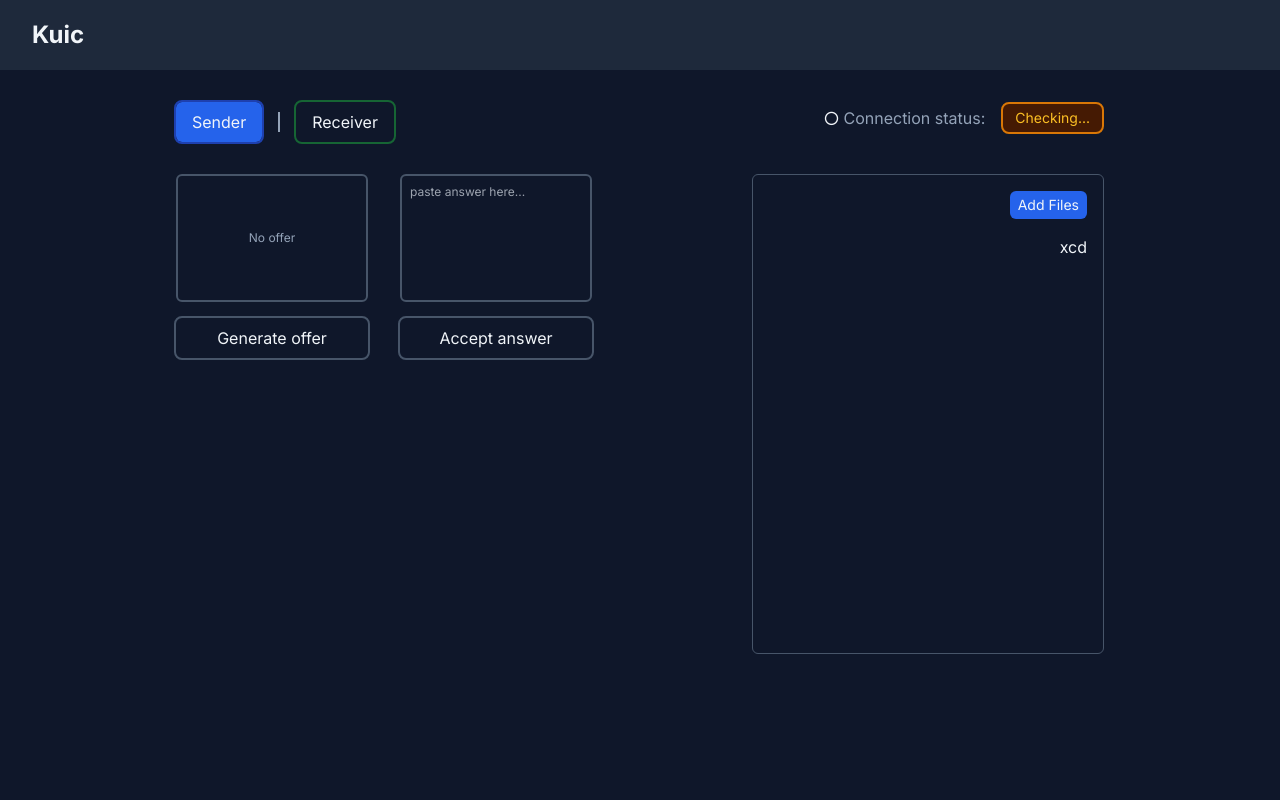
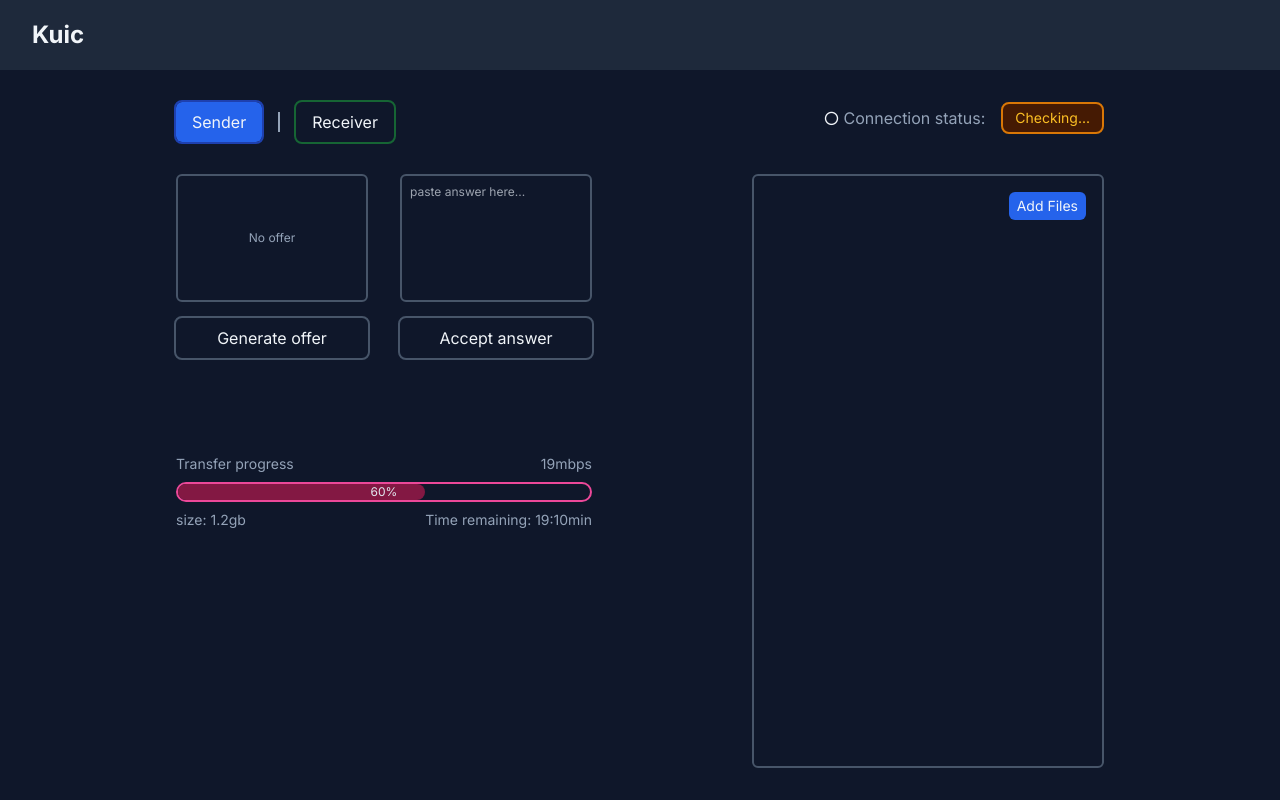
Before and after one commit to kennizen/kuic, a Next.js app: page /application in a window 1280 px wide. Built offline with nearby package versions, Linux system fonts and the light colour scheme.

Commit message:
added progress bar component

```diff
--- /dev/null
+++ b/src/app/application/FileCard.tsx
@@ -0,0 +1,34 @@
+import { formatBytes } from "@/utils/funtions";
+
+interface IProps {
+  name: string;
+  type: string;
+  size: number;
+}
+
+const FileCard = ({ name, size, type }: IProps) => {
+  return (
+    <div className="flex items-center p-3 pr-2 bg-slate-800 w-full rounded-md gap-3 justify-between">
+      <div className="overflow-hidden">
+        <p className="text-sm whitespace-nowrap overflow-hidden text-ellipsis" title={name}>
+          {name}
+        </p>
+        <div className="flex items-center gap-2">
+          <p className="text-xs text-slate-400">{type},</p>
+          <p className="text-xs text-slate-400">{formatBytes(size)}</p>
+        </div>
+      </div>
+      <div className="flex items-center gap-2">
+        <div className="h-[20px] w-[2px] bg-slate-400"></div>
+        <div>
+          <button className="hover:bg-slate-600 rounded-full w-8 h-8 flex items-center justify-center transition-colors active:bg-slate-700">
+            <i className="ri-send-plane-line"></i>
+            {/* <i className="ri-loader-4-line"></i> */}
+          </button>
+        </div>
+      </div>
+    </div>
+  );
+};
+
+export default FileCard;
--- a/src/app/application/FilePicker.tsx
+++ b/src/app/application/FilePicker.tsx
@@ -37,7 +37,7 @@ const FilePicker = ({ children, onFiles }: IProps) => {
   }
 
   return (
-    <div className="w-[22rem] border border-slate-600 h-[30rem] rounded-md overflow-auto p-4 flex flex-col items-end gap-4">
+    <div className="w-[22rem] border-2 border-slate-600 flex-1 rounded-md overflow-auto p-4 flex flex-col items-end gap-4">
       <button
         onClick={handleAddFiles}
         className="px-2 py-1 rounded-md bg-blue-600 text-sm hover:bg-blue-700 transition-colors"
--- /dev/null
+++ b/src/app/application/ProgressBar.tsx
@@ -0,0 +1,20 @@
+const ProgressBar = () => {
+  return (
+    <div className="flex flex-col gap-2">
+      <div className="flex items-end justify-between">
+        <p className="text-sm text-slate-400">Transfer progress</p>
+        <p className="text-sm text-slate-400">19mbps</p>
+      </div>
+      <div className="border-2 border-pink-500 h-5 rounded-full relative">
+        <div className="w-[60%] bg-pink-900 h-full rounded-full"></div>
+        <p className="absolute text-[12px] text-slate-200 top-1/2 left-1/2 translate-x-[-50%] translate-y-[-50%]">60%</p>
+      </div>
+      <div className="flex items-center justify-between">
+        <p className="text-sm text-slate-400">size: 1.2gb</p>
+        <p className="text-sm text-slate-400">Time remaining: 19:10min</p>
+      </div>
+    </div>
+  );
+};
+
+export default ProgressBar;
--- a/src/app/application/page.tsx
+++ b/src/app/application/page.tsx
@@ -5,10 +5,13 @@ import ConnectionStatus from "./ConnectionStatus";
 import UserType from "./UserType";
 import WillNotWork from "./WillNotWork";
 import FilePicker from "./FilePicker";
+import FileCard from "./FileCard";
+import ProgressBar from "./ProgressBar";
 
 const Application = () => {
   // states
   const [isSupported, setIsSupported] = useState(false);
+  const [files, setFiles] = useState<File[]>([]);
 
   // lifecycles
   useEffect(() => {
@@ -16,16 +19,23 @@ const Application = () => {
     if (window.showSaveFilePicker !== undefined) setIsSupported(true);
   }, []);
 
+  console.log("files", files);
+
   if (!isSupported) return <WillNotWork />;
 
   return (
     <div className="h-[calc(100vh-var(--navbar-height))] text-slate-100 flex justify-center">
-      <div className="max-w-[60rem] w-full py-8 flex justify-between flex-wrap gap-4 p-4">
-        <UserType />
-        <div className="flex flex-col gap-10 items-end">
+      <div className="max-w-[60rem] w-full py-8 flex justify-between flex-wrap gap-4 p-4 h-full">
+        <div className="flex flex-col gap-24">
+          <UserType />
+          <ProgressBar />
+        </div>
+        <div className="flex flex-col gap-10 items-end h-full">
           <ConnectionStatus type="checking" />
-          <FilePicker onFiles={(files) => console.log(files)}>
-            <div>xcd</div>
+          <FilePicker onFiles={(files) => setFiles((prev) => [...files, ...prev])}>
+            {files.map((file, i) => (
+              <FileCard key={file.name + i} name={file.name} size={file.size} type={file.type} />
+            ))}
           </FilePicker>
         </div>
       </div>
--- /dev/null
+++ b/src/utils/funtions.ts
@@ -0,0 +1,11 @@
+export function formatBytes(bytes: number, decimals: number = 2) {
+  if (!+bytes) return "0 Bytes";
+
+  const k = 1024;
+  const dm = decimals < 0 ? 0 : decimals;
+  const sizes = ["Bytes", "KiB", "MiB", "GiB", "TiB", "PiB", "EiB", "ZiB", "YiB"];
+
+  const i = Math.floor(Math.log(bytes) / Math.log(k));
+
+  return `${parseFloat((bytes / Math.pow(k, i)).toFixed(dm))} ${sizes[i]}`;
+}
```
